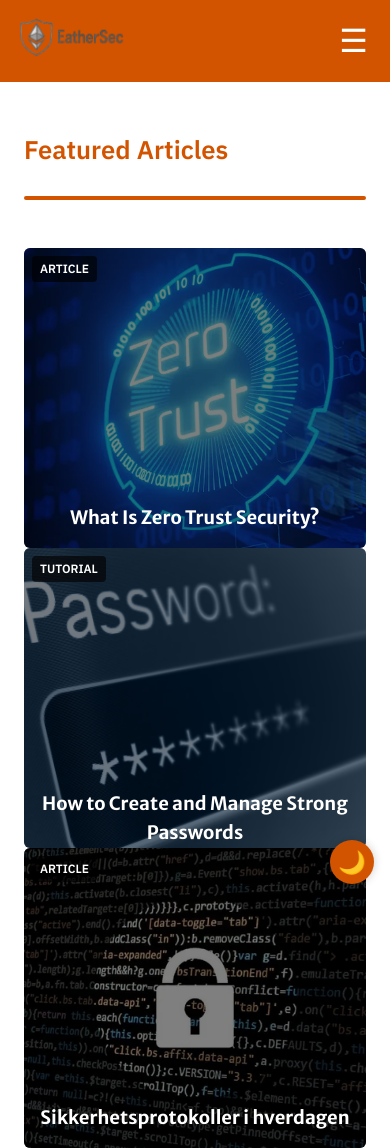
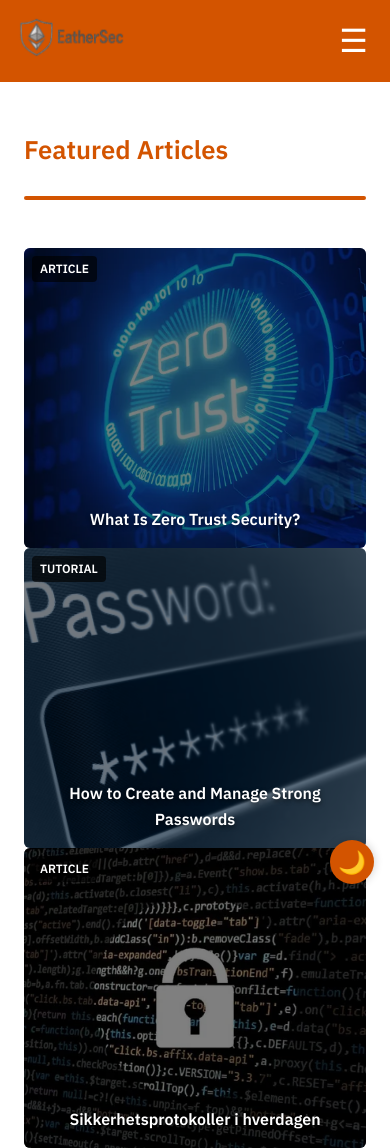
Before and after one commit to espenssk/blogpage, a Jekyll site: the page built from index.md, in a window 390 px wide. Shown: the top 1148 px of the page. Built offline with Jekyll 4.4.1, drawn with Linux system fonts in a browser that asks for light colours; grey boxes are pictures that could not be loaded.

Commit message:
fix: word wrapping in hero at smaller screen sizes

```diff
--- a/_layouts/default.html
+++ b/_layouts/default.html
@@ -5,7 +5,7 @@
     <meta name="viewport" content="width=device-width, initial-scale=1.0" />
     <title>{{ page.title }} | {{ site.title }}</title>
     <link rel="stylesheet" href="{{ '/assets/css/style.css' | relative_url }}">
-    <link href="https://fonts.googleapis.com/css2?family=IBM+Plex+Sans:wght@300;400;600&family=Merriweather+Sans:wght@400;700&display=swap" rel="stylesheet">    {% seo %}
+    <link href="https://fonts.googleapis.com/css2?family=IBM+Plex+Sans:wght@300;400;600&display=swap" rel="stylesheet">
   </head>
   <body>
     <header>
--- a/assets/css/style.css
+++ b/assets/css/style.css
@@ -169,17 +169,29 @@ body.dark-mode .category-label {
   z-index: 2;
   opacity: 1;
   background: none;
-  height: 60px;
+  height: 100%;
+  align-items: flex-end; /* align text toward bottom */
+  padding: 1rem;
 }
 
 .hero-overlay span {
-  font-family: 'Merriweather Sans', sans-serif;
-  font-size: 1.15rem;
+  /* existing properties… */
+  font-family: 'IBM Plex Sans', sans-serif;
+  /* use a fluid font size that clamps between 1rem and 1.4rem */
+  font-size: clamp(1rem, 2.5vw, 1.4rem);
   font-weight: 700;
   text-align: center;
   width: 100%;
   color: #ffffff;
+  text-shadow: 0 2px 4px rgba(0, 0, 0, 0.6);
+
+  /* allow wrapping */
+  white-space: normal;
+  overflow-wrap: break-word;
+  word-break: break-word;
+  padding: 0 0.5rem;  /* add horizontal padding on small screens */
 }
+
 
 .hero-category {
   position: absolute;
--- a/index.md
+++ b/index.md
@@ -21,7 +21,6 @@ title: Home
   {% endfor %}
 </section>
 
-
 ## Recent Blog Posts
 
 <ul class="post-list">
```
